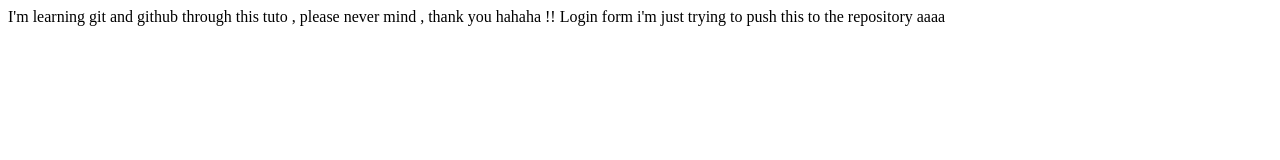
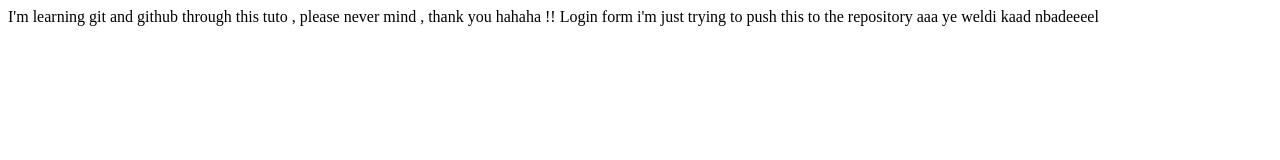
Before and after one commit to yarou007/mysample, a plain HTML site: page index.html in a window 1280 px wide. Drawn offline with Linux system fonts and the light colour scheme.

Commit message:
nheb npuuuushi

```diff
--- a/index.html
+++ b/index.html
@@ -9,6 +9,7 @@
     I'm learning git and github through this tuto , please never mind , thank you hahaha
     !!
     Login form
-    i'm just trying to push this to the repository aaaa
+    i'm just trying to push this to the repository aaa
+    ye weldi kaad nbadeeeel
 </body>
 </html>
```
